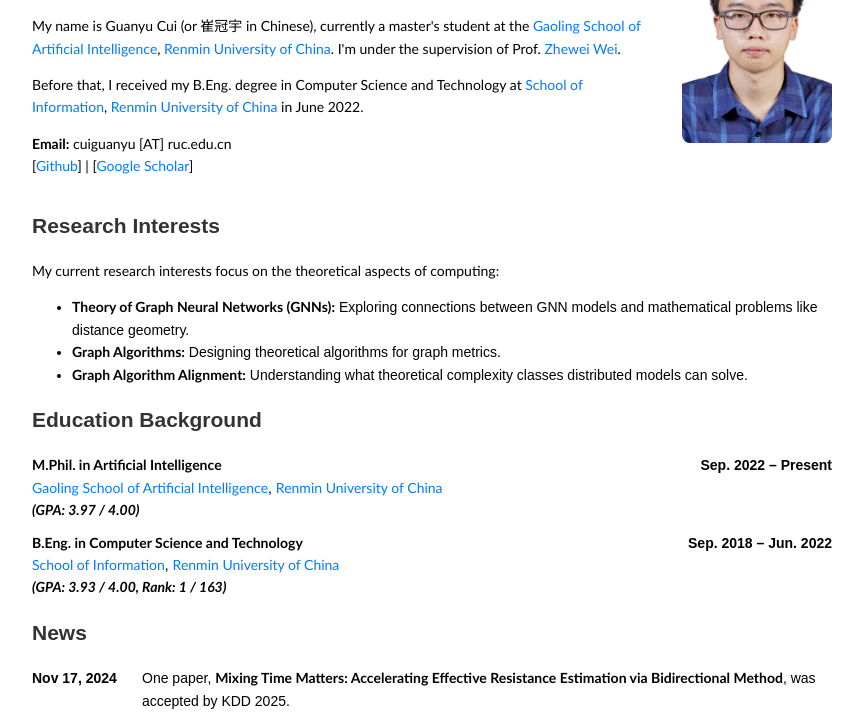
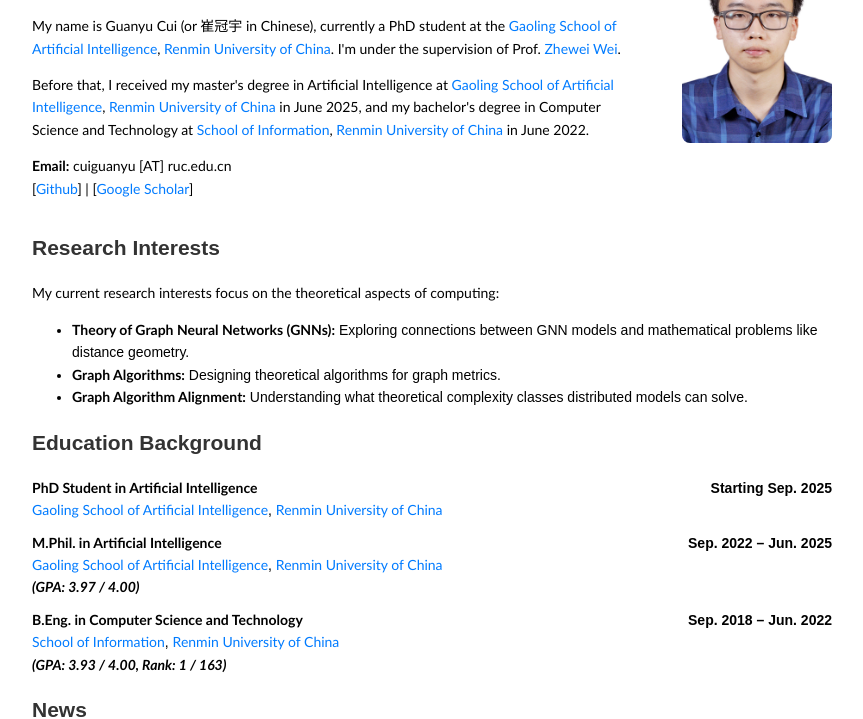
Before and after one commit to GuanyuCui/GuanyuCui.github.io, a plain HTML site: page index.html in a window 1280 px wide. Shown: the part 87-806 px from the top of the page, without its empty margins (208-1071 px from the left). Drawn offline with Linux system fonts and the light colour scheme.

Commit message:
Update index.html

```diff
--- a/index.html
+++ b/index.html
@@ -68,13 +68,15 @@
 			<div class="text">
 				<h1>Guanyu Cui / 崔冠宇</h1>
 				<p>
-					My name is Guanyu Cui (or 崔冠宇 in Chinese), currently a master's student at the
+					My name is Guanyu Cui (or 崔冠宇 in Chinese), currently a PhD student at the
 					<a href="http://ai.ruc.edu.cn/english">Gaoling School of Artificial Intelligence</a>,
 					<a href="https://www.ruc.edu.cn/en">Renmin University of China</a>.
 					I'm under the supervision of Prof. <a href="https://weizhewei.com">Zhewei Wei</a>.
 				</p>
 				<p>
-					Before that, I received my B.Eng. degree in Computer Science and Technology at
+					Before that, I received my master's degree in Artificial Intelligence at
+					<a href="http://ai.ruc.edu.cn/english">Gaoling School of Artificial Intelligence</a>,
+					<a href="https://www.ruc.edu.cn/en">Renmin University of China</a> in June 2025, and my bachelor's degree in Computer Science and Technology at
 					<a href="http://info.ruc.edu.cn/en">School of Information</a>,
 					<a href="https://www.ruc.edu.cn/en">Renmin University of China</a> in June 2022.
 				</p>
@@ -105,12 +107,20 @@
 			<ul style="list-style: none; padding: 0;">
 				<li style="display: flex; justify-content: space-between; align-items: flex-start; margin-bottom: 10px;">
 					<div>
+						<strong>PhD Student in Artificial Intelligence</strong> <br>
+						<a href="http://ai.ruc.edu.cn/english">Gaoling School of Artificial Intelligence</a>,
+						<a href="https://www.ruc.edu.cn/en">Renmin University of China</a> <br>
+					</div>
+					<div style="margin-left: 20px; font-weight: bold; text-align: right;">Starting Sep. 2025</div>
+				</li>
+				<li style="display: flex; justify-content: space-between; align-items: flex-start; margin-bottom: 10px;">
+					<div>
 						<strong>M.Phil. in Artificial Intelligence</strong> <br>
 						<a href="http://ai.ruc.edu.cn/english">Gaoling School of Artificial Intelligence</a>,
 						<a href="https://www.ruc.edu.cn/en">Renmin University of China</a> <br>
 						<em><strong>(GPA: 3.97 / 4.00)</strong></em>
 					</div>
-					<div style="margin-left: 20px; font-weight: bold; text-align: right;">Sep. 2022 – Present</div>
+					<div style="margin-left: 20px; font-weight: bold; text-align: right;">Sep. 2022 – Jun. 2025</div>
 				</li>
 				<li style="display: flex; justify-content: space-between; align-items: flex-start; margin-bottom: 10px;">
 					<div>
@@ -221,7 +231,7 @@
 
 		<!-- Footer -->
 		<footer>
-			Last updated: Jun. 2025 | <a href="https://jonbarron.info/">Template</a>
+			Last updated: Aug. 2025 | <a href="https://jonbarron.info/">Template</a>
 		</footer>
 	</main>
 </body>
```
